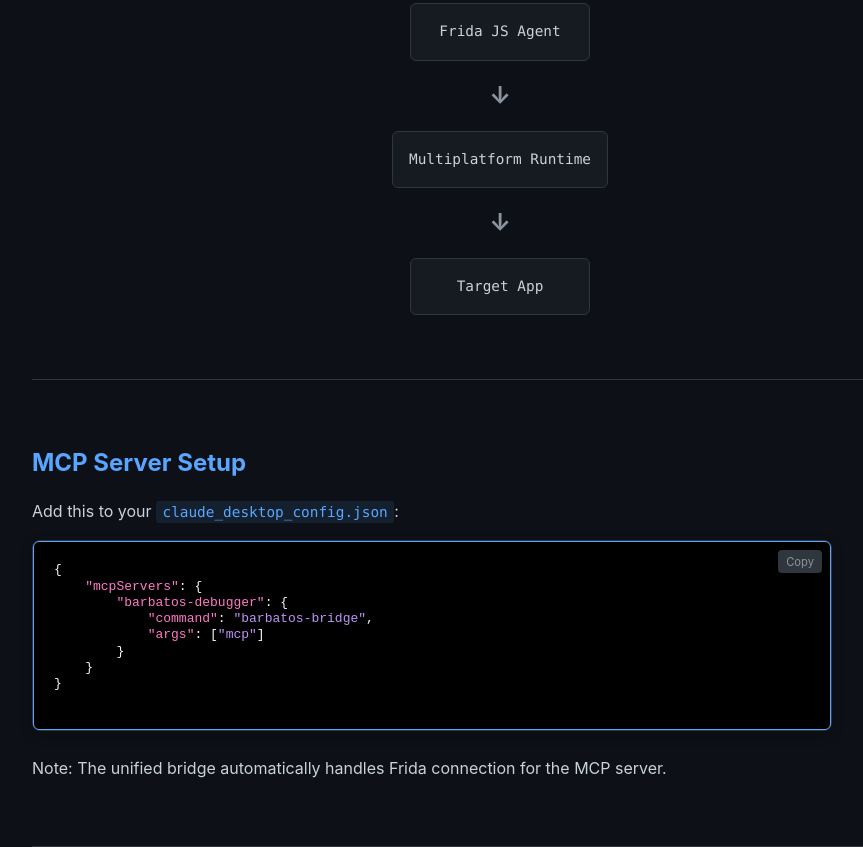
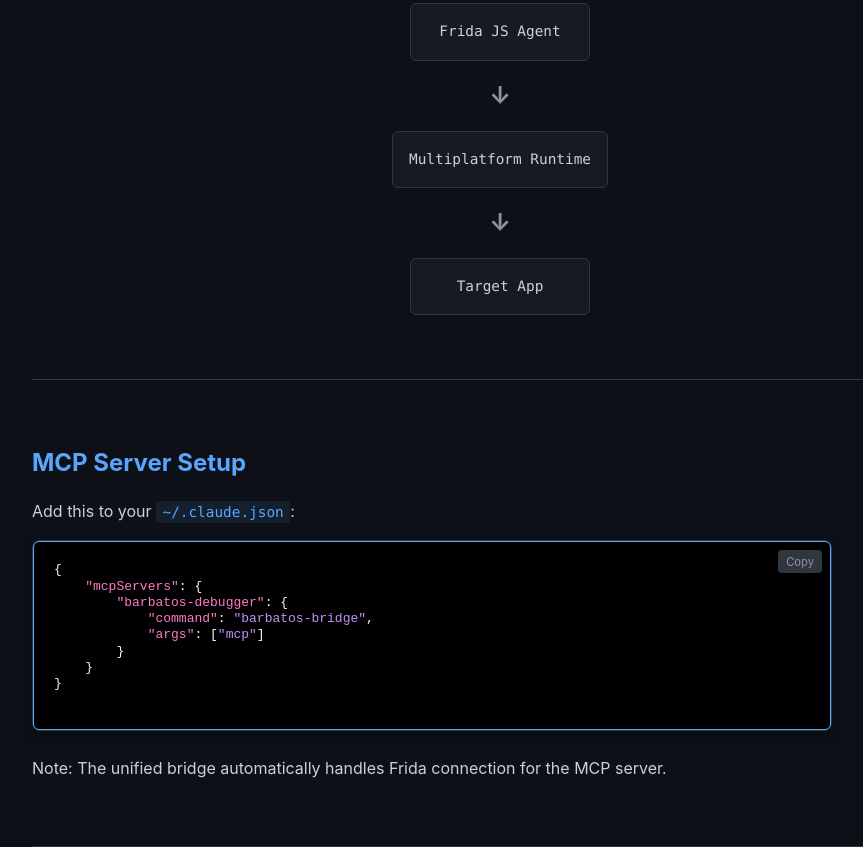
Before and after one commit to victorlpgazolli/barbatos, a plain HTML site: page web/index.html in a window 1280 px wide. Shown: the part 3005-3852 px from the top of the page, without its empty margins (140-1003 px from the left). Drawn offline with Linux system fonts and the light colour scheme.

Commit message:
ref mcp docs

```diff
--- a/web/index.html
+++ b/web/index.html
@@ -86,7 +86,7 @@
 
         <section id="mcp-setup">
             <h2>MCP Server Setup</h2>
-            <p>Add this to your <code>claude_desktop_config.json</code>:</p>
+            <p>Add this to your <code>~/.claude.json</code>:</p>
 <div class="install-box" style="padding: 0; margin: 0; margin-top: 1em;" id="json-box"
 data-payload='{"mcpServers": {"barbatos-debugger": {"command": "barbatos-bridge", "args": ["mcp"]}}}' >
 <pre style="margin: 0; line-height: 125%;"><span></span><span style="color: #F8F8F2">{</span>
```
Also changed, not shown: bridge/README.md (added).
